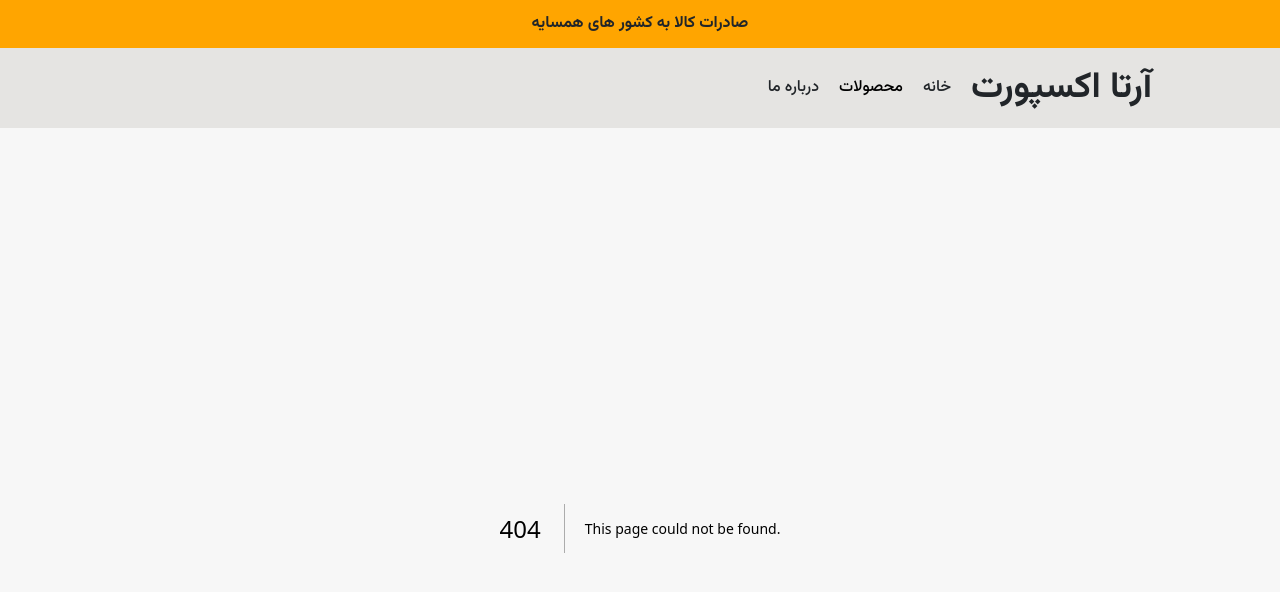
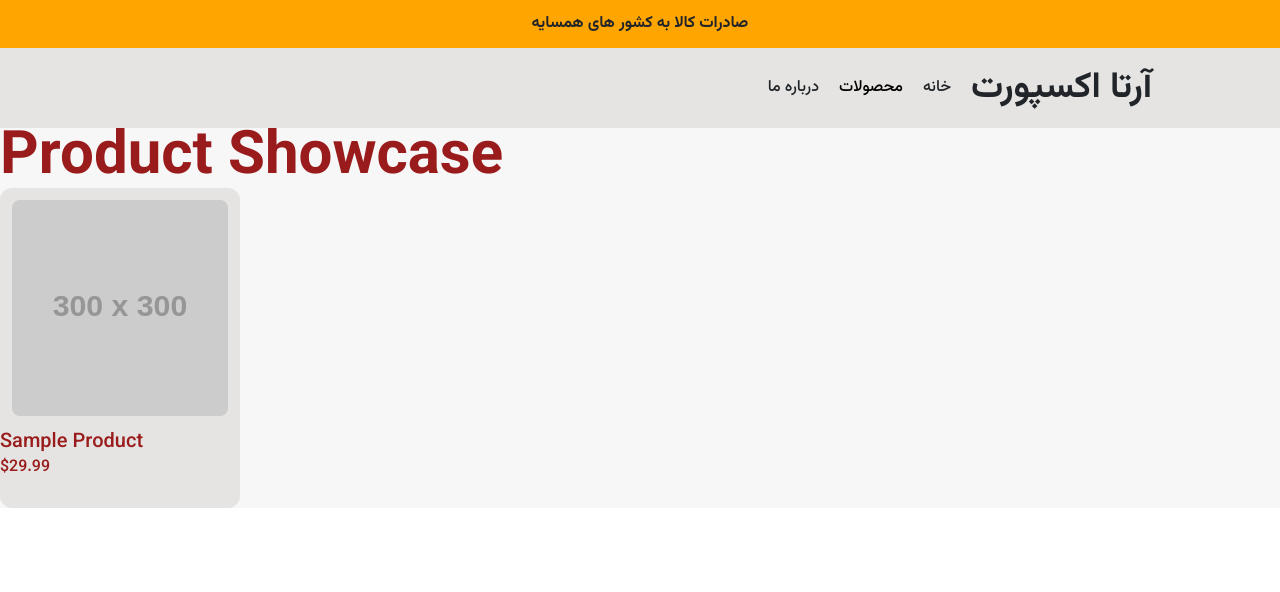
Before and after one commit to MianajiAli/arta-export, a Next.js app: page /products in a window 1280 px wide. Before the commit this address had no page. Shown: the top 592 px of the page. Built offline with nearby package versions, Linux system fonts and the light colour scheme.

Commit message:
Add ProductCard

```diff
--- /dev/null
+++ b/app/products/page.js
@@ -0,0 +1,17 @@
+import React from 'react';
+import ProductCard from '@/components/ProductCard';
+
+const sampleProduct = {
+    name: 'Sample Product',
+    price: 29.99,
+    image: 'https://via.placeholder.com/300' // Use a placeholder image URL or a real image URL
+};
+
+export default function Page() {
+    return (
+        <div>
+            <h1>Product Showcase</h1>
+            <ProductCard product={sampleProduct} />
+        </div>
+    );
+}
--- a/components/Header.js
+++ b/components/Header.js
@@ -47,7 +47,7 @@ export default function Page() {
                         {open === index && (
                             <div className="absolute  right-0 pt-3 rounded-xl bg-white shadow-lg">
                                 {link.children.map((child, childIndex) => (
-                                    <Link key={childIndex} href={child.url} className={`block min-w-24 py-2 px-2 ${isActive(child.url)} hover:bg-primary hover:text-white`}>
+                                    <Link key={childIndex} href={child.url} className={`block rounded-lg min-w-24 py-2 px-2 ${isActive(child.url)} hover:bg-primary hover:text-white`}>
                                         {child.label}
 
                                     </Link>
--- /dev/null
+++ b/components/Hero.module.css
@@ -0,0 +1,67 @@
+/* Add this CSS to your global styles or in a relevant CSS/SCSS file */
+
+/* Keyframes for sliding animation */
+@keyframes slideInFromRight {
+    from {
+        transform: translateX(100%);
+        opacity: 0;
+    }
+
+    to {
+        transform: translateX(0);
+        opacity: 1;
+    }
+}
+
+@keyframes slideInFromLeft {
+    from {
+        transform: translateX(-100%);
+        opacity: 0;
+    }
+
+    to {
+        transform: translateX(0);
+        opacity: 1;
+    }
+}
+
+@keyframes slideOutToLeft {
+    from {
+        transform: translateX(0);
+        opacity: 1;
+    }
+
+    to {
+        transform: translateX(-100%);
+        opacity: 0;
+    }
+}
+
+@keyframes slideOutToRight {
+    from {
+        transform: translateX(0);
+        opacity: 1;
+    }
+
+    to {
+        transform: translateX(100%);
+        opacity: 0;
+    }
+}
+
+/* Add transitions for entering and exiting images */
+.image-enter {
+    animation: slideInFromRight 0.5s forwards;
+}
+
+.image-exit {
+    animation: slideOutToLeft 0.5s forwards;
+}
+
+.image-prev-enter {
+    animation: slideInFromLeft 0.5s forwards;
+}
+
+.image-prev-exit {
+    animation: slideOutToRight 0.5s forwards;
+}
--- /dev/null
+++ b/components/ProductCard.js
@@ -0,0 +1,16 @@
+import React from 'react';
+
+const ProductCard = ({ product }) => {
+    return (
+        <div className="w-60 h-80 bg-back2 rounded-xl ">
+            <div className="w-full aspect-square   p-3">
+
+                <img src={product.image} alt={product.name} className="w-full h-full rounded-lg" />
+            </div>
+            <span className="text-xl">{product.name}</span>
+            <p className="product-price">${product.price.toFixed(2)}</p>
+        </div>
+    );
+};
+
+export default ProductCard;
```
